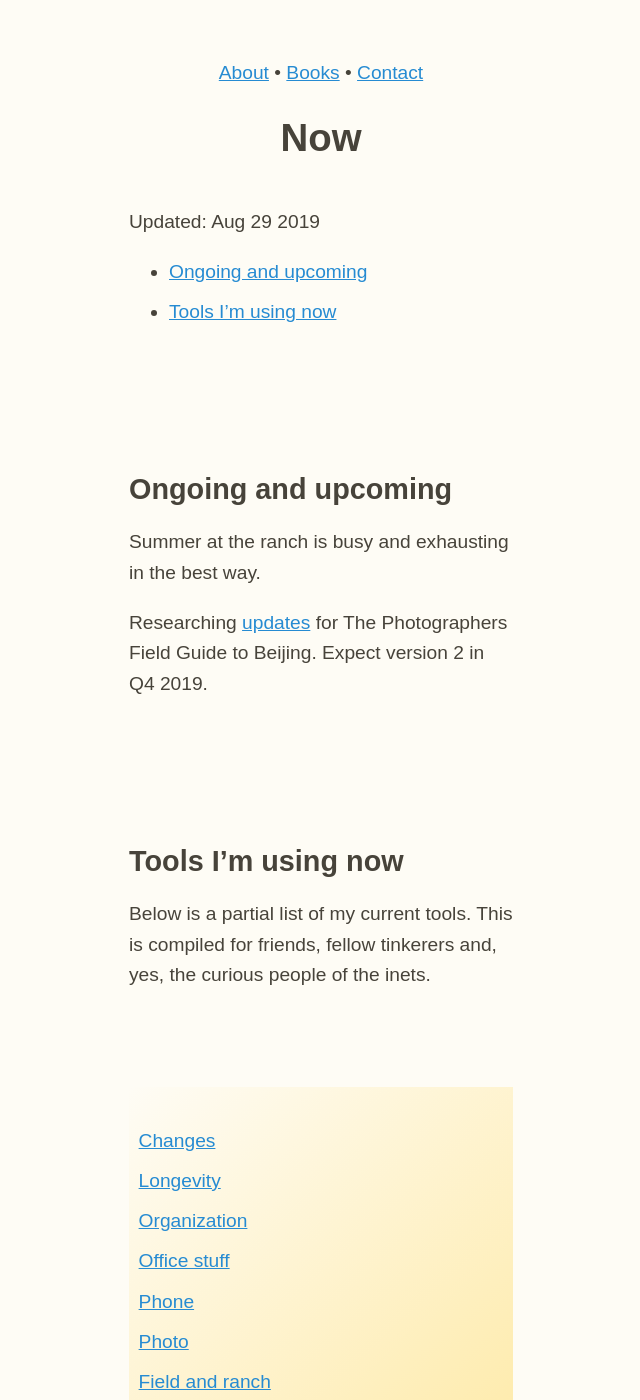
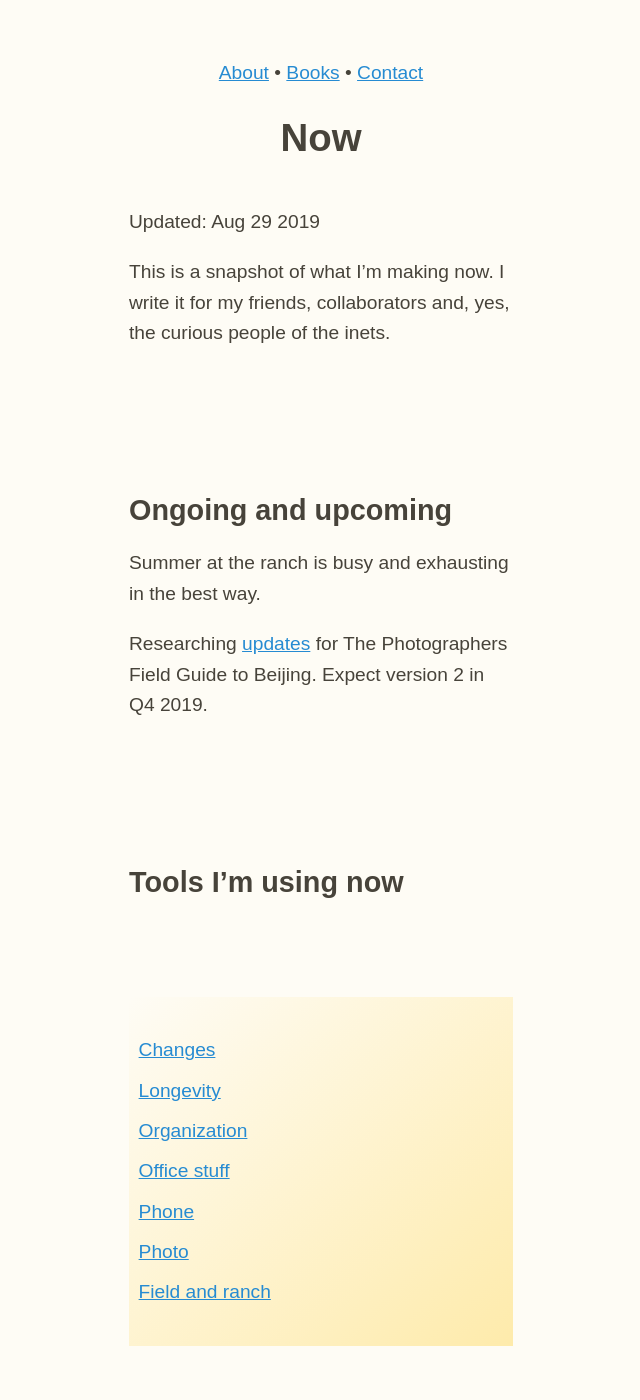
Before and after one commit to zachmccabe/zachmccabe.github.io, a Jekyll site: the page built from now.md, in a window 1280 px wide and 1400 px high. Shown: the whole window, without its empty margins (319-959 px from the left). Built offline with Jekyll 4.4.1, drawn with Linux system fonts in a browser that asks for light colours; some of the changed text lies outside the part shown.

Commit message:
Update now.md

```diff
--- a/now.md
+++ b/now.md
@@ -18,12 +18,11 @@ nav: |
 
 Updated: {{ page.date | date: "%b %d %Y" }}
 
-
-+ [Ongoing and upcoming](https://www.zachmccabe.com/now.html#ongoing-and-upcoming)
-+ [Tools I'm using now](https://www.zachmccabe.com/now.html#tools-im-using-now)
+This is a snapshot of what I'm making now. I write it for my friends, collaborators and, yes, the curious people of the inets.
 
 
 ## Ongoing and upcoming
+
 
 Summer at the ranch is busy and exhausting in the best way.
 
@@ -32,8 +31,6 @@ Researching [updates](https://www.zachmccabe.com/beijing/index.html#book-updates
 
 
 ## Tools I'm using now
-
-Below is a partial list of my current tools. This is compiled for friends, fellow tinkerers and, yes, the curious people of the inets.
 
 
 {% include page_nav.html %}
@@ -112,7 +109,6 @@ I've been using [Pleco](https://www.pleco.com) and Photo Mechanic for over a dec
 
 ## Photo
 
-+ Canon, Nikon, etc; I prefer to buy my lenses and camera bodies secondhand
 + Krogh's The DAM Book
 + Photo Mechanic
 + [RPP](http://www.raw-photo-processor.com) converter, particularly for BW images
@@ -134,6 +130,6 @@ I've been using [Pleco](https://www.pleco.com) and Photo Mechanic for over a dec
 
 
 
-*HT [Belle B Cooper](http://bellebcooper.com/) for inspiring the idea for a now page and tools list.*
+*HT [Belle Cooper](http://bellebcooper.com/) for inspiring the idea for a now page and tools list.*
 
 Whenever I travel, visit a friend, or read a bit of [anthropology,](https://archive.org/details/StoneAgeEconomics_201611/page/n31) it is always the stuff people use that raises my eyebrow and makes me smile. Only fair to ante up, eh?
```
Also changed, not shown: other parts of now.md (+1 -1 lines).
